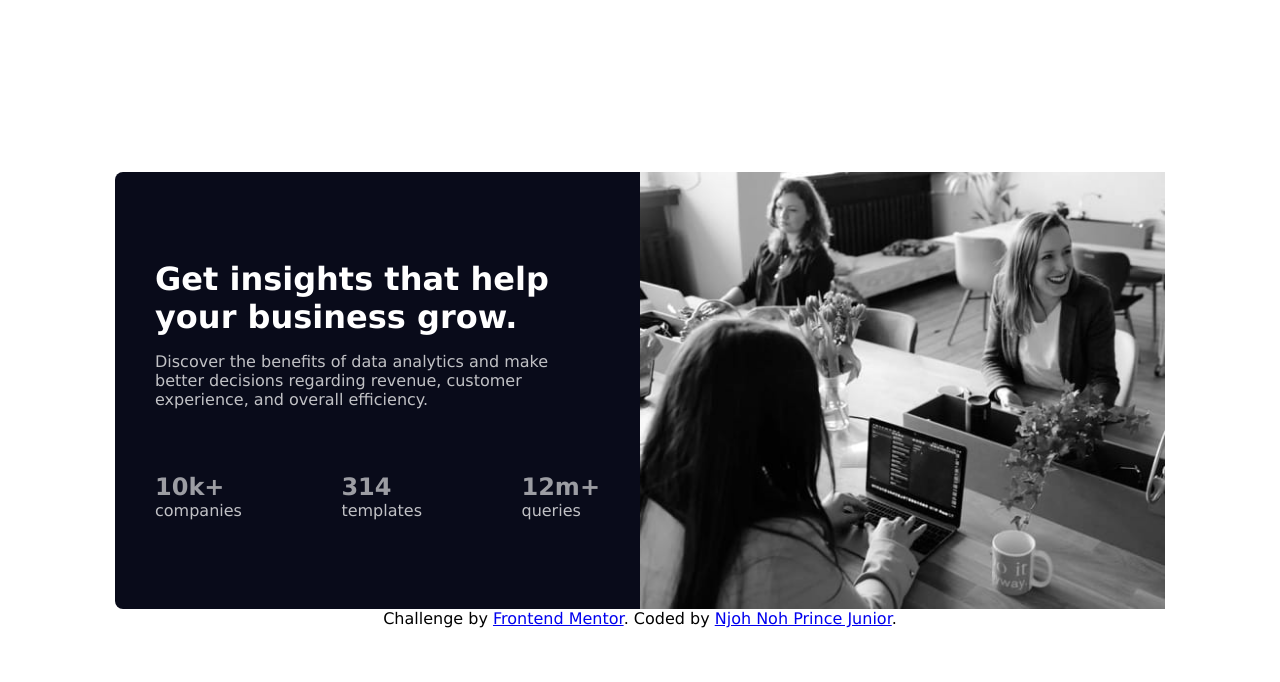
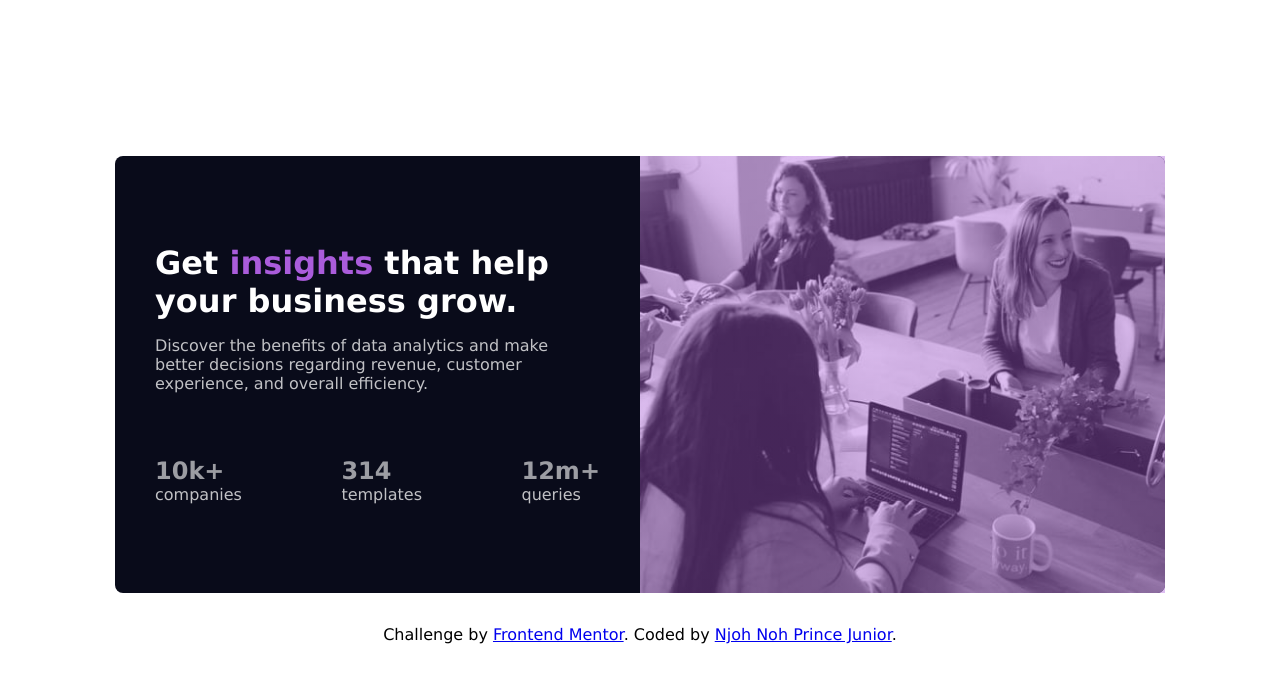
Before and after one commit to NNPJCodes/Frontend-Mentor-Projects, a plain HTML site: page Project_1/stats-preview-card-component-main/index.html in a window 1280 px wide. Drawn offline with Linux system fonts and the light colour scheme.

Commit message:
image section... image overlay color

```diff
--- a/Project_1/stats-preview-card-component-main/styles/style.css
+++ b/Project_1/stats-preview-card-component-main/styles/style.css
@@ -38,6 +38,7 @@ body {
     width: 1050px;
     background: var(--dark-blue);
     border-radius: 8px;
+    margin-bottom: 2rem;
 }
 
 .text-content, .image-section {
@@ -57,6 +58,10 @@ body {
 
 .text-content .main-headline h1 {
     color: var(--main-white-color);
+}
+
+.text-content .main-headline h1 span {
+    color: var(--soft-violet-color);
 }
 
 .text-content .description {
@@ -84,12 +89,22 @@ body {
 }
 
 .image-section {
-    /* background: linear-gradient(hsla(277, 64%, 61%, 0.75), hsla(277, 64%, 61%, 0.75));
-    background-position: center;
-    background-size: cover; */
+    position: relative;
 }
 
 .image-section img {
     width: 100%;
     height: 100%;
+    border-top-right-radius: 8px;
+    border-bottom-right-radius: 8px;
 }
+
+.image-section::before {
+    content: '';
+    position: absolute;
+    left: 0;
+    top: 0;
+    width: 100%;
+    height: 100%;
+    background: linear-gradient(hsla(277, 64%, 61%, 0.4), hsla(277, 64%, 61%, 0.4));
+}
```
